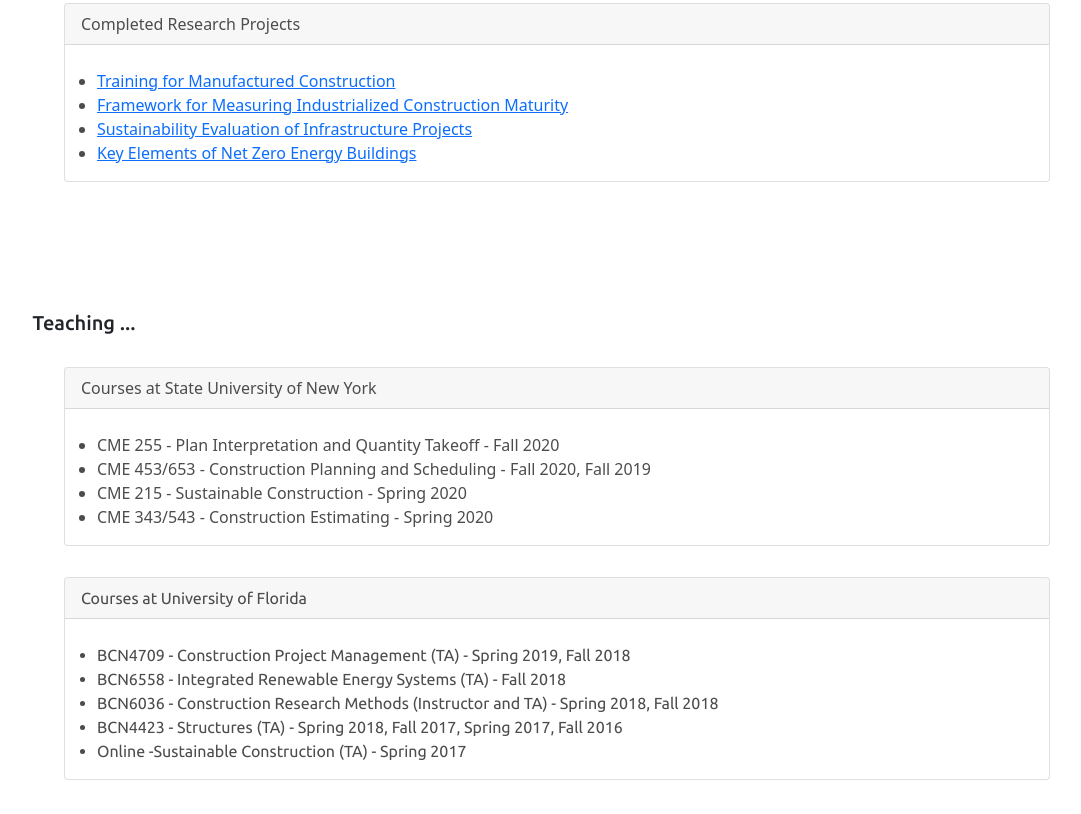
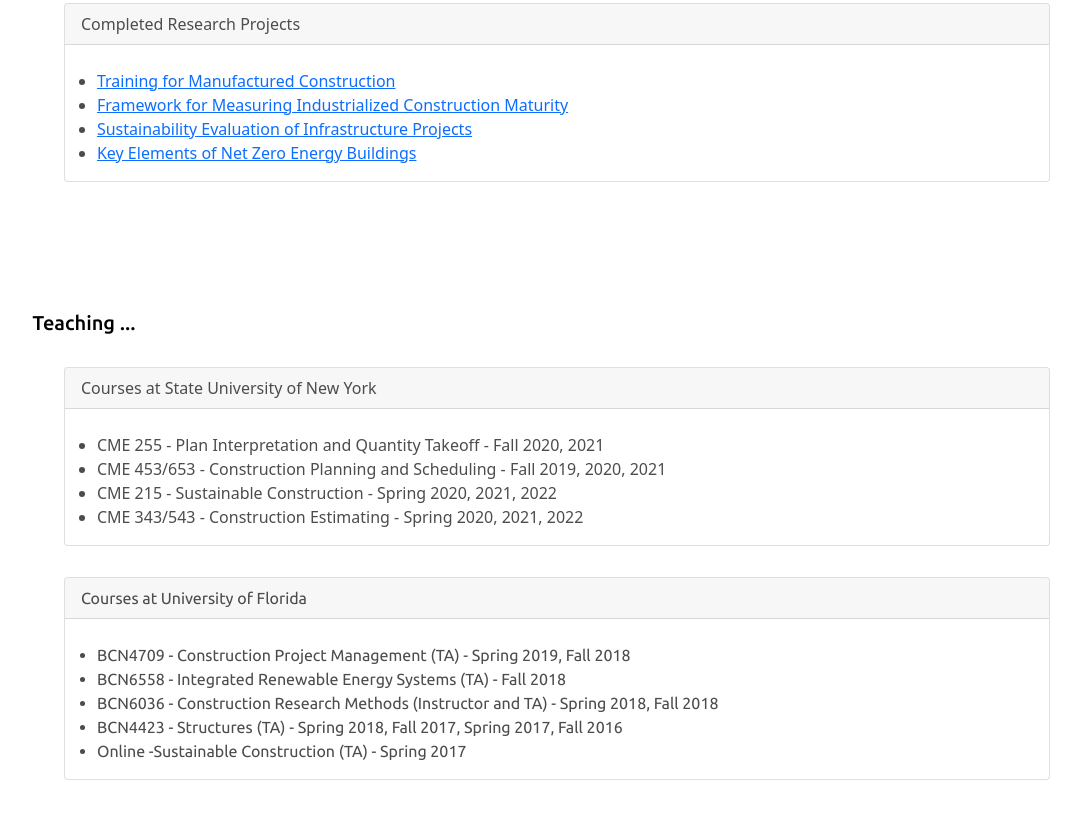
Before and after one commit to mrazkenari/mrazkenari.github.io, a plain HTML site: page index.html in a window 1280 px wide. Shown: the part 1174-1988 px from the top of the page, without its empty margins (83-1164 px from the left). Drawn offline with nearby package versions, Linux system fonts and the light colour scheme.

Commit message:
Update index.html

```diff
--- a/index.html
+++ b/index.html
@@ -65,7 +65,7 @@
 
     </div>
 
-  <div id="teaching" style="margin:3%; color: balck;">
+  <div id="teaching" style="margin:3%; color: black">
     <h5 style=" font-family: 'Ubuntu';">
       <br><br><br><br>
         Teaching ...
@@ -74,10 +74,10 @@
         <div class="card-header"> Courses at State University of New York</div>
         <br>
         <ul>
-          <li> CME 255 - Plan Interpretation and Quantity Takeoff - Fall 2020</a></li>
-          <li> CME 453/653 - Construction Planning and Scheduling - Fall 2020, Fall 2019</a></li>
-          <li> CME 215 - Sustainable Construction - Spring 2020</a></li>
-          <li> CME 343/543 - Construction Estimating - Spring 2020</a></li>
+          <li> CME 255 - Plan Interpretation and Quantity Takeoff - Fall 2020, 2021</a></li>
+          <li> CME 453/653 - Construction Planning and Scheduling - Fall 2019, 2020, 2021</a></li>
+          <li> CME 215 - Sustainable Construction - Spring 2020, 2021, 2022</a></li>
+          <li> CME 343/543 - Construction Estimating - Spring 2020, 2021, 2022</a></li>
           </ul>
       </div>
     <div class="card" style="margin: 3%; font-family: 'Ubuntu'; color: #4c4c4c; ">
```
